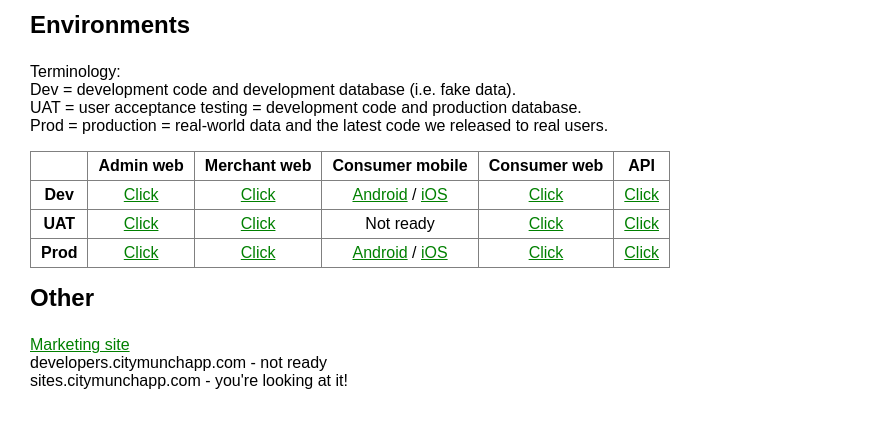
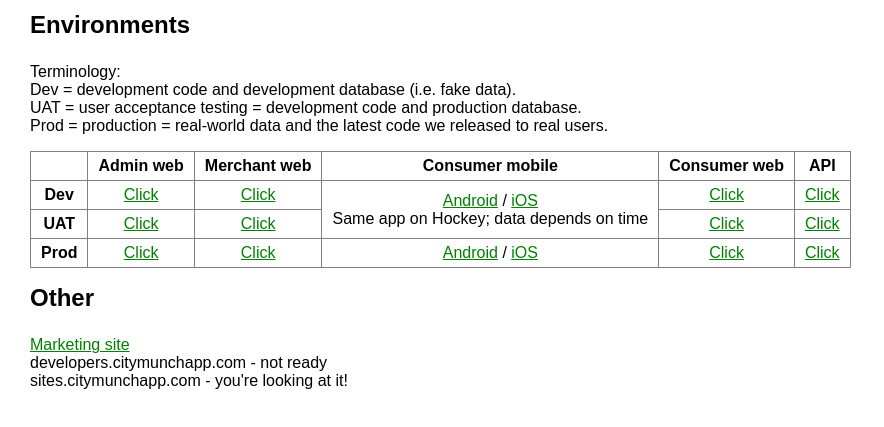
Before and after one commit to citymunch/sites.citymunchapp.com, a plain HTML site: page src/index.html in a window 1280 px wide. Shown: the part 73-500 px from the top of the page, without its empty margins (0-884 px from the left). Drawn offline with Linux system fonts and the light colour scheme.

Commit message:
Clarify dev/UAT Hockey app links.

```diff
--- a/src/index.html
+++ b/src/index.html
@@ -38,10 +38,12 @@
                         <th>Dev</th>
                         <td><a href="https://dev-admin.citymunchapp.com">Click</a></td>
                         <td><a href="https://dev-merchant.citymunchapp.com">Click</a></td>
-                        <td>
+                        <td rowspan="2">
                             <a href="https://rink.hockeyapp.net/manage/apps/374970">Android</a>
                             /
                             <a href="https://rink.hockeyapp.net/manage/apps/371235">iOS</a>
+                            <br />
+                            Same app on Hockey; data depends on time
                         </td>
                         <td><a href="https://dev-consumer.citymunchapp.com">Click</a></td>
                         <td><a href="https://dev-api.citymunchapp.com/swagger-ui.html">Click</a></td>
@@ -50,7 +52,7 @@
                         <th>UAT</th>
                         <td><a href="https://uat-admin.citymunchapp.com">Click</a></td>
                         <td><a href="https://uat-merchant.citymunchapp.com">Click</a></td>
-                        <td>Not ready</td>
+                        <!-- The cell here is taken by rowspan="2" above. -->
                         <td><a href="https://uat-consumer.citymunchapp.com">Click</a></td>
                         <td><a href="https://uat-api.citymunchapp.com/swagger-ui.html">Click</a></td>
                     </tr>
```
